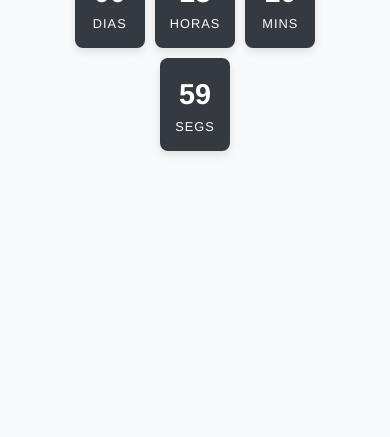
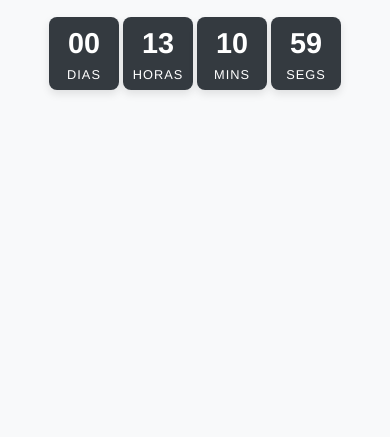
Before and after one commit to MarceLuzLiz/Korb-site, a plain HTML site: page index.html in a window 390 px wide. Shown: the part 407-844 px from the top of the page. Drawn offline with nearby package versions, Linux system fonts and the light colour scheme.

Commit message:
Update estilo.css

```diff
--- a/css/estilo.css
+++ b/css/estilo.css
@@ -358,8 +358,8 @@ p {
     }
 
     .countdown-box {
-        margin: 5px;
-        padding: 15px;
+        margin: 2px;
+        padding: 5px;
         min-width: 70px;
     }
 
```
